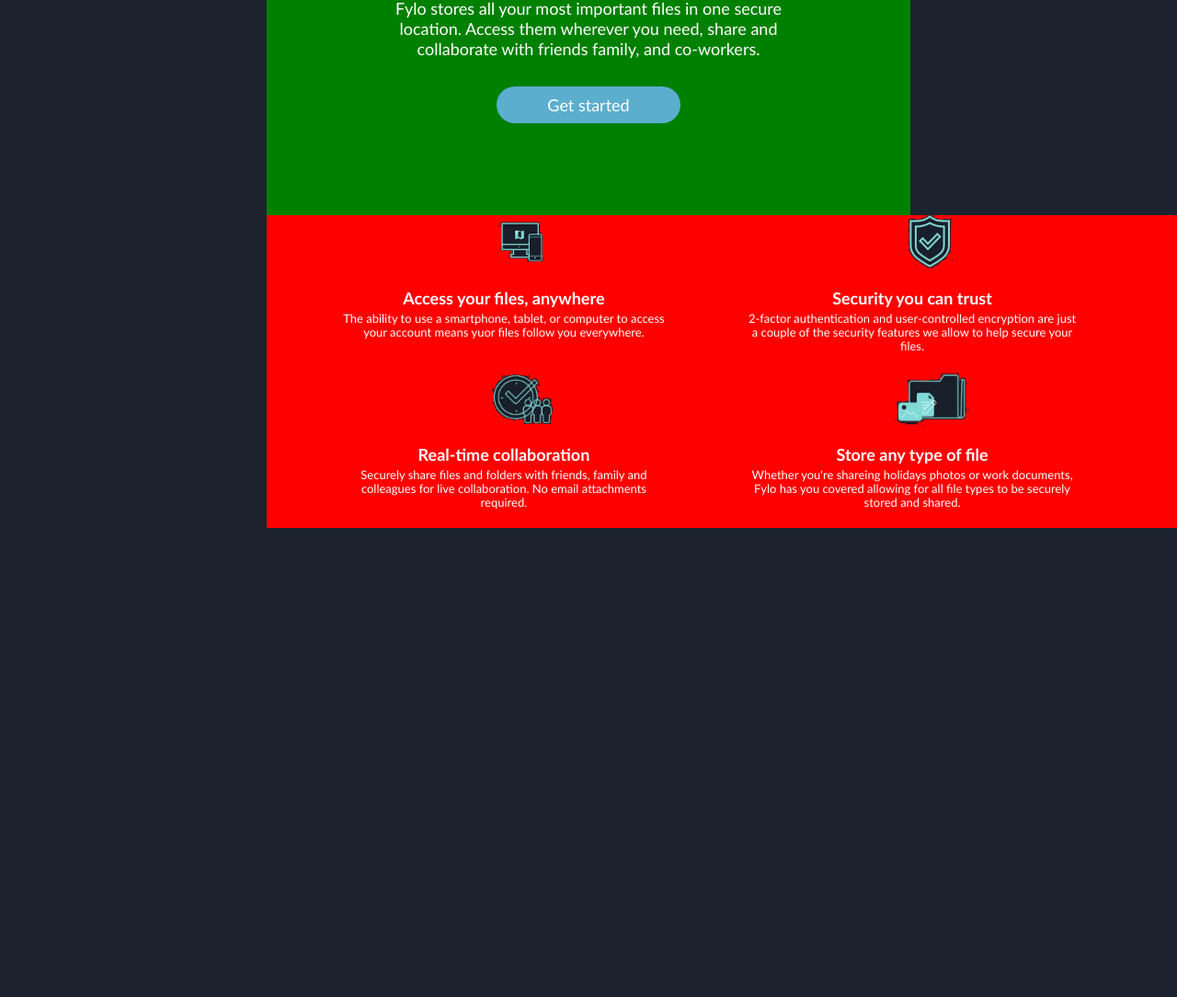
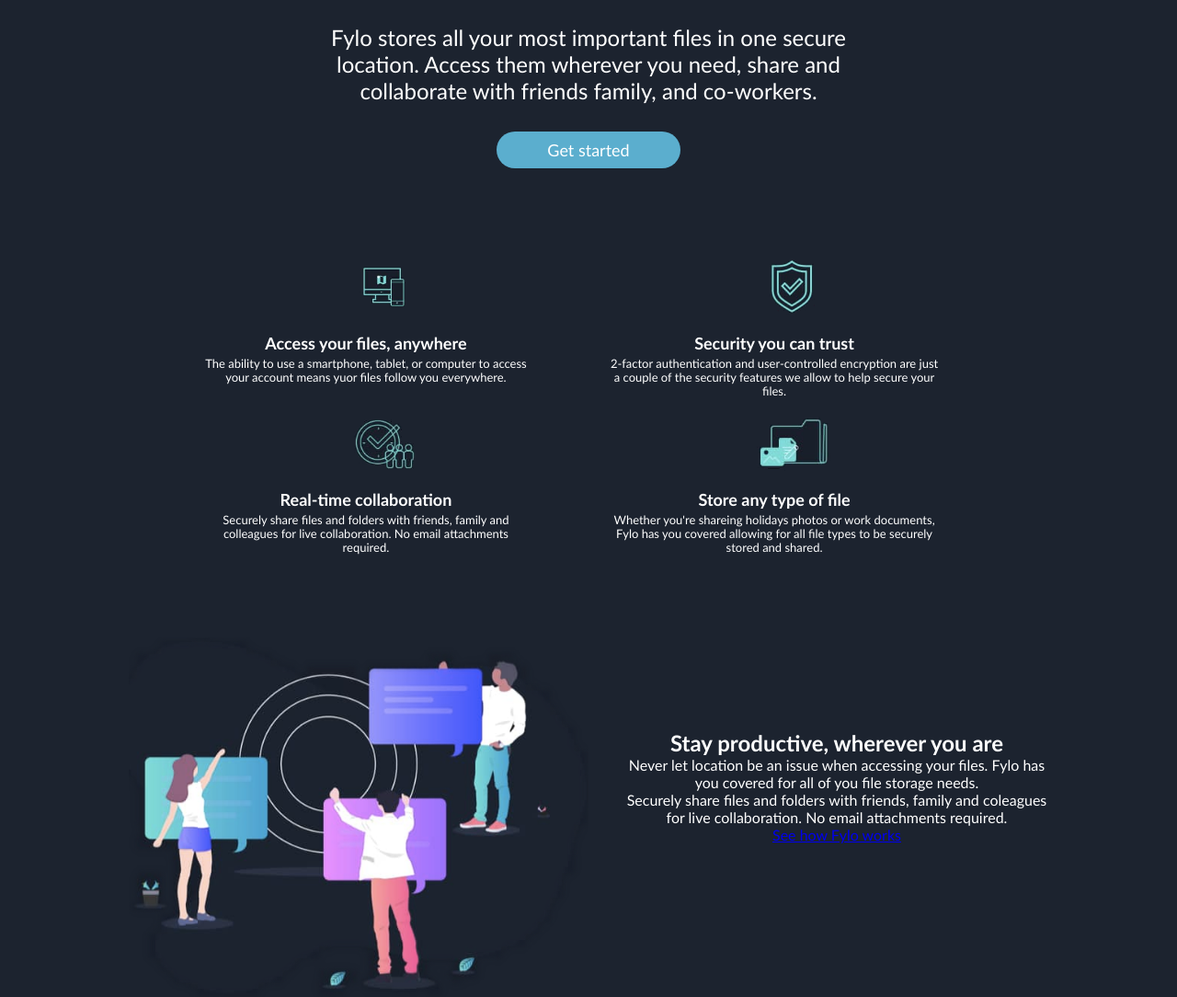
Before and after one commit to BrigitaK/Fylo, a plain HTML site: page index.html in a window 1280 px wide. Shown: the part 737-1821 px from the top of the page at 92% size. Before the commit the page ends 1311 px from the top, so only its background shows below. Drawn offline with Linux system fonts and the light colour scheme.

Commit message:
main structure

```diff
--- a/css/main.css
+++ b/css/main.css
@@ -6,7 +6,7 @@ body{
     float: left;
     width: 1000px;
     margin: 0 calc(50% - 500px);
-    background-color:blue;
+
 
 }
     .header{
@@ -31,25 +31,29 @@ body{
                 padding: 5px;
             }
     .main{
-       display: inline;
-       width: 700px;
-       margin-left: calc(50% - 350px);
+       display: inline-block;
         text-align: center;
-        background-color: green;
+    }
+    .first{
+        display: inline-block;
+        width:1000px;
     }
         .photo{
-            width:100%;
+            width:70%;
         }
         .title{
+            width: 85%;
+            margin: auto;
             margin-top: 30px;
             color: #fff;
+            font-size: 40px;
+            padding-bottom: 40px;
         }
-        .main > .par{
-            width: 480px;
-            margin-left: calc(50% - 240px);
-            margin-top: 30px;
+        .par{
+            width: 65%;
+            margin: auto;
             color: #fff;
-            font-size: 18px;
+            font-size: 24px;
         }
         .btn{
             margin-top: 30px;
@@ -69,28 +73,28 @@ body{
 
     .row{
         display: inline-block;
-        background: red;
         width:1000px;
+        margin: 0 calc(50% - 500px);
     }
         .el{
             display: inline-block;
             width: 40%;
             margin:0  20px;
         }
-            .img{
+           .row .img{
                 height: 60px;
                 text-align: center;
                 margin-bottom: 20px;
 
             }
-            .title1{
+            .row .title1{
                 width: 90%;
                 color: #fff;
                 font-size: 18px;
                 line-height: 20px;
                 margin-bottom: 5px;
             }
-            .title2{
+            .row .title2{
 
                 width: 90%;
                 color: #fff;
@@ -98,3 +102,27 @@ body{
                 line-height: 15px;
                 margin-bottom: 20px;
             }
+
+        .last{
+            display: inline-block;
+            width:1000px;
+            margin: 0 calc(50% - 500px);
+            margin-top: 70px;
+
+        }
+            .img1{
+                display: inline-block;
+                float: left;
+                width: 50%;
+
+            }
+            .par2{
+                display: inline-block;
+                float: left;
+                padding-top: 100px;
+                padding-left: 40px;
+                width: 50%;
+                color: #fff;
+            }
+            .par2 > h2{
+            }
--- a/index.html
+++ b/index.html
@@ -20,7 +20,7 @@
     </header>
     <main class="container main">
 
-        <div class="main">
+        <div class="first">
             <img class="photo" src="./img/photo.png" alt="Photo">
 
             <h1 class="title">
@@ -56,7 +56,21 @@
                 <p class="title2">Whether you're shareing holidays photos or work documents, Fylo has you covered allowing for all file types to be securely stored and shared.</p>
             </div>
         </div>
-
+        <div class="last">
+            <img class="img1" src="./img/photo5.png" alt="Photo">
+            <div class="par2">
+                <h2>
+                    Stay productive, wherever you are
+                </h2>
+                <p>
+                    Never let location be an issue when accessing your files. Fylo has you covered for all of you file storage needs.
+                </p>
+                <p>
+                    Securely share files and folders with friends, family and coleagues for live collaboration. No email attachments required.
+                </p>
+                <a href="#">See how Fylo works</a>
+            </div>
+        </div>
     </main>
     <footer class="container">
 
```
Also changed, not shown: img/photo5.png (added).
